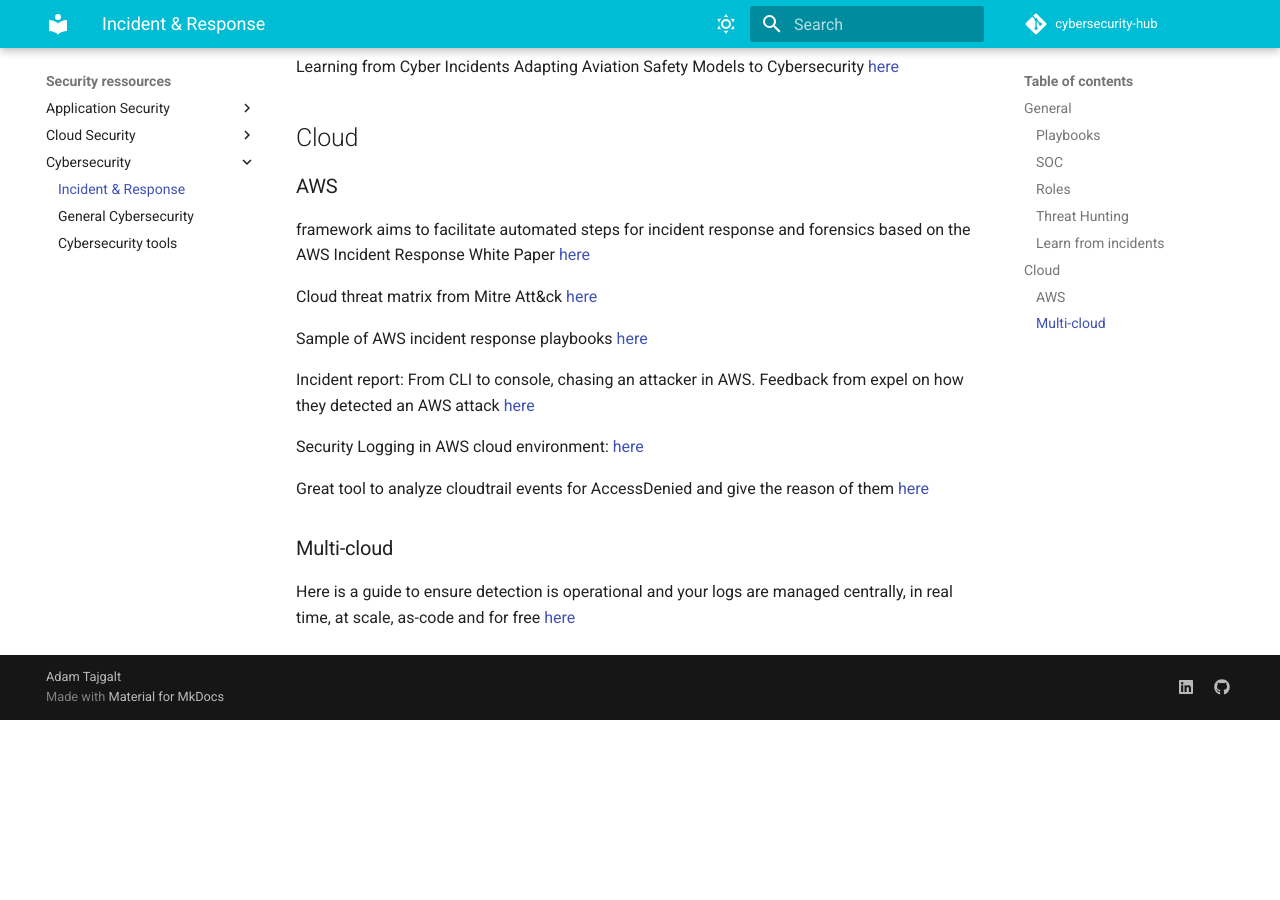
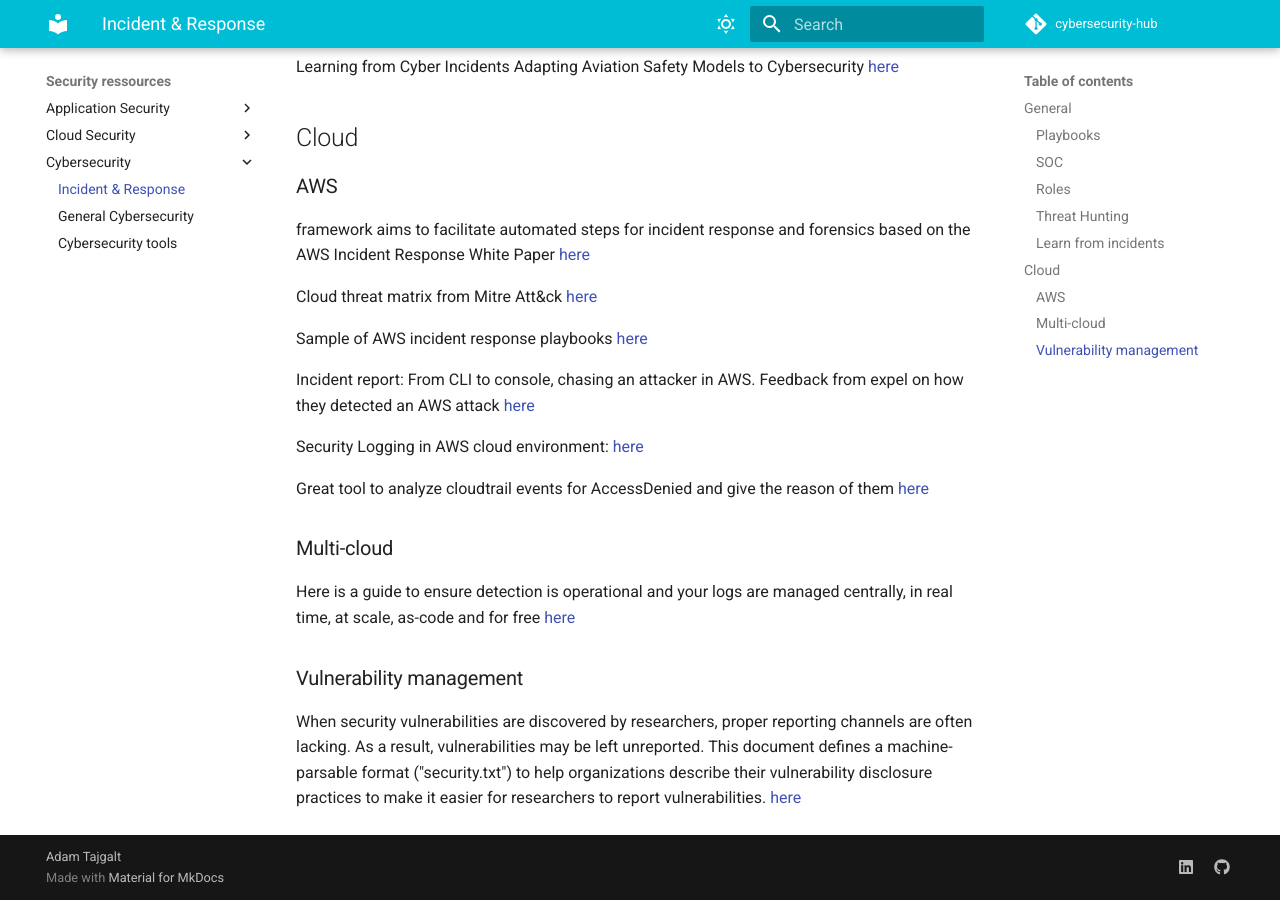
Before and after one commit to adamtaj/cybersecurity-hub, an MkDocs documentation site: the page built from docs/Security ressources/Cybersecurity/IncidentResponse.md, in a window 1280 px wide and 900 px high, scrolled down 1186 px. Built offline with MkDocs 1.6.1 and Material for MkDocs 9.7.7, drawn with Linux system fonts in a browser that asks for light colours; comment, search, counter and statistics services are not loaded; before the commit the page ends 1906 px from its top, so only the background shows below that.

Commit message:
Add more content

```diff
--- a/docs/Security ressources/Cybersecurity/IncidentResponse.md
+++ b/docs/Security ressources/Cybersecurity/IncidentResponse.md
@@ -49,3 +49,7 @@ Great tool to analyze cloudtrail events for AccessDenied and give the reason of
 ### Multi-cloud
 
 Here is a guide to ensure detection is operational and your logs are managed centrally, in real time, at scale, as-code and for free [here](https://m365internals.com/2021/07/05/why-are-windows-defender-av-logs-so-important-and-how-to-monitor-them-with-azure-sentinel/)
+
+### Vulnerability management
+
+When security vulnerabilities are discovered by researchers, proper reporting channels are often lacking. As a result, vulnerabilities may be left unreported. This document defines a machine-parsable format ("security.txt") to help organizations describe their vulnerability disclosure practices to make it easier for researchers to report vulnerabilities. [here](https://www.rfc-editor.org/rfc/rfc9116)
```
